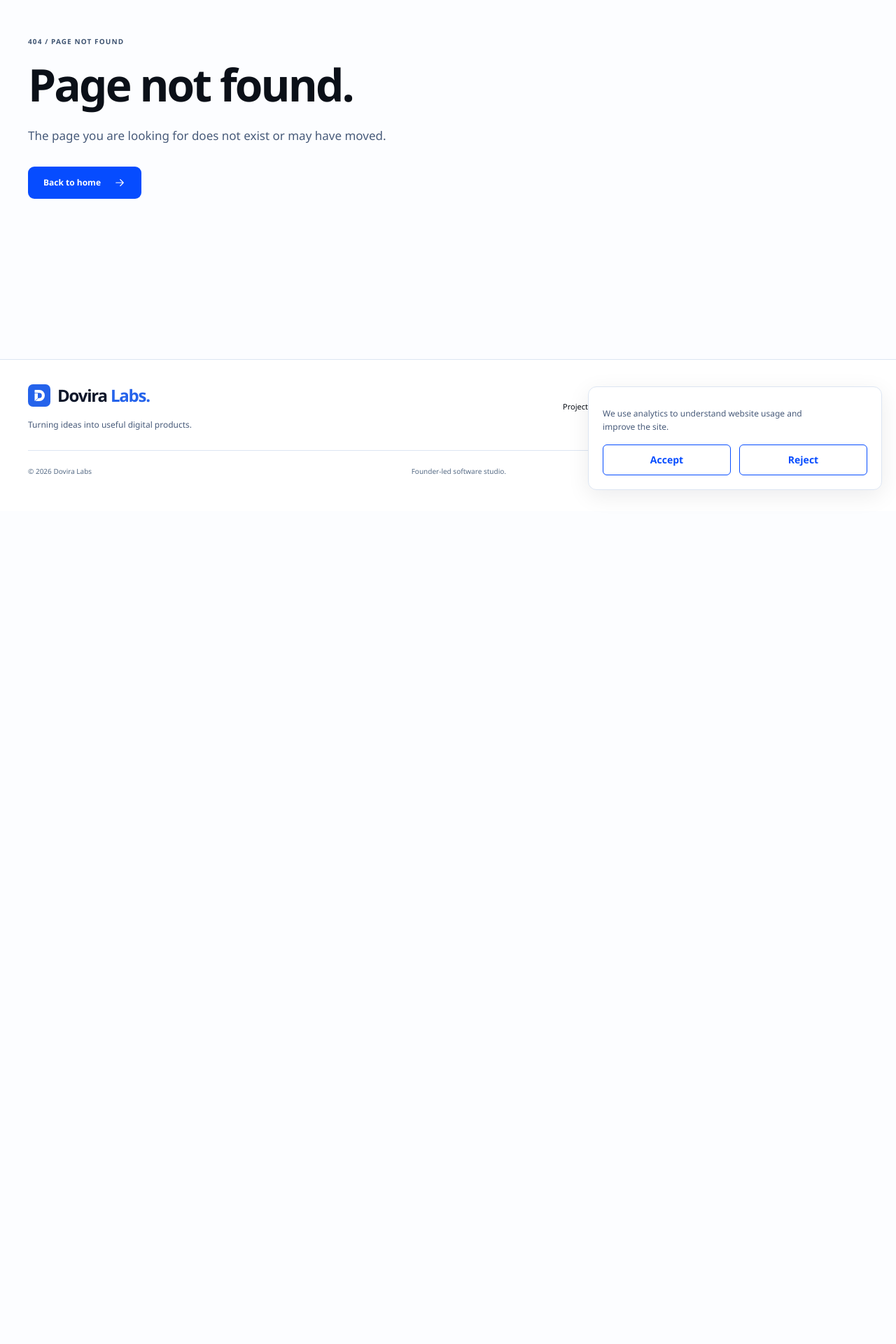
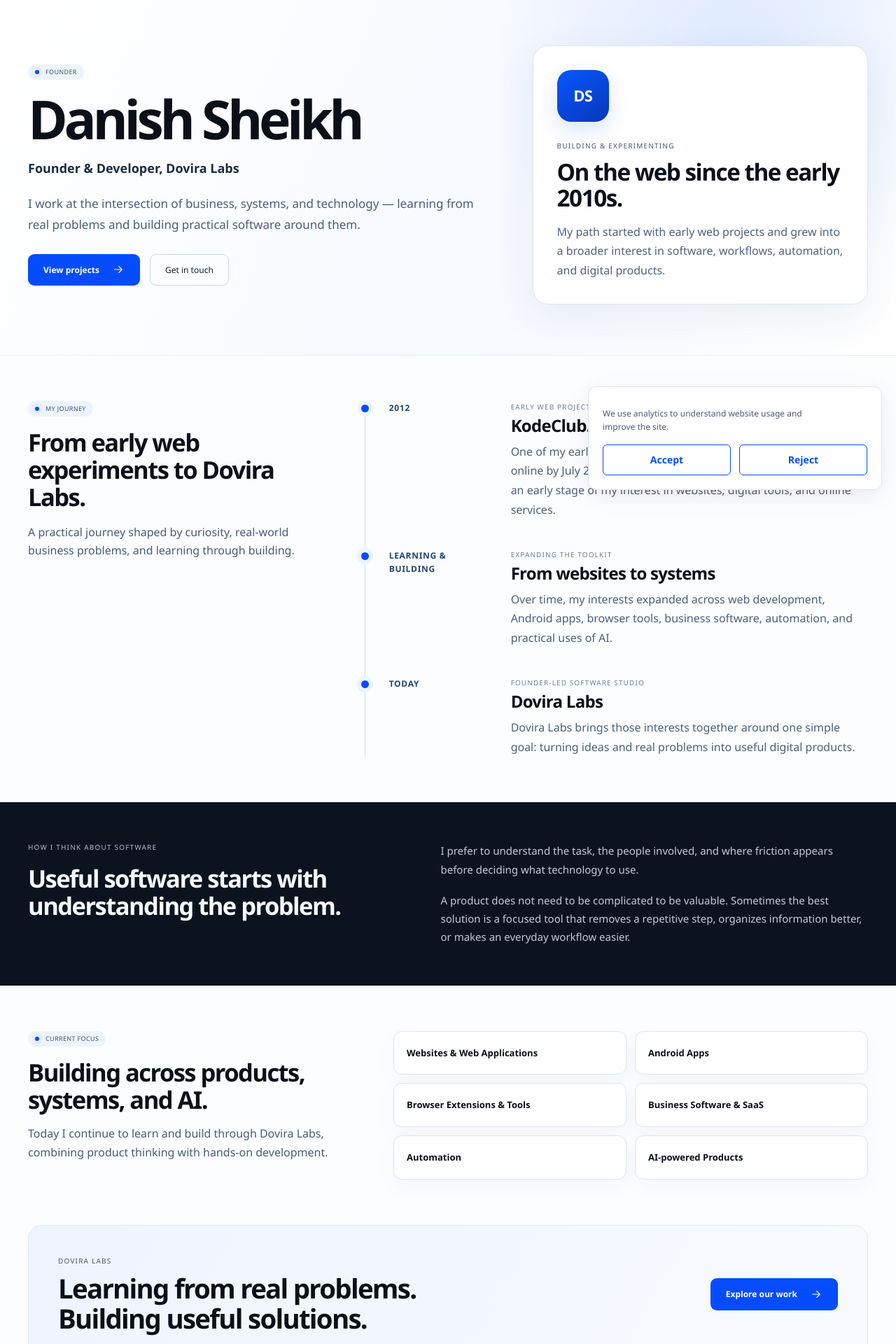
Before and after one commit to DoviraLabs/doviralabs.com, a React (Vite) app: page /founder in a window 1280 px wide. Shown: the part 80-2000 px from the top of the page at 70% size. Before the commit the page ends 810 px from the top, so only its background shows below. Built offline with nearby package versions, Linux system fonts and the light colour scheme.

Commit message:
Add founder portfolio page
Add the founder portfolio page, navigation links, homepage founder teaser, responsive styles, metadata, and sitemap coverage.

```diff
--- a/src/App.tsx
+++ b/src/App.tsx
@@ -3,6 +3,7 @@
 import { Route, Routes, useLocation } from "react-router-dom";
 import { SiteLayout } from "./layouts/SiteLayout";
 import { Home } from "./pages/Home";
+import { Founder } from "./pages/Founder";
 import { AppLock, InformationPage, NotFound, Projects } from "./pages/Pages";
 
 const metadata: Record<string, string[]> = pageMetadata;
@@ -88,6 +89,7 @@
     <Routes>
       <Route element={<SiteLayout />}>
         <Route index element={<Home />} />
+        <Route path="founder" element={<Founder />} />
         <Route path="projects" element={<Projects />} />
         <Route path="projects/app-lock" element={<AppLock />} />
         {[
--- a/src/data/metadata.json
+++ b/src/data/metadata.json
@@ -2,6 +2,10 @@
   "/": [
     "We build useful software.",
     "Dovira Labs is a founder-led software studio building practical web apps, Android apps, browser tools, business software and AI-powered products."
+  ],
+  "/founder": [
+    "Founder — Danish Sheikh",
+    "Meet Danish Sheikh, founder and developer at Dovira Labs, and explore the journey from early web projects to practical software, automation and AI-powered products."
   ],
   "/projects": [
     "Projects",
--- a/src/layouts/SiteLayout.tsx
+++ b/src/layouts/SiteLayout.tsx
@@ -33,7 +33,7 @@
     );
     document
       .querySelectorAll(
-        ".section-heading, .product-card, .category-grid article, .building, .engineering-grid, .about-grid, .contact-panel",
+        ".section-heading, .product-card, .category-grid article, .building, .engineering-grid, .about-grid, .contact-panel, .founder-timeline-item, .founder-focus-grid div",
       )
       .forEach((element) => observer.observe(element));
     return () => observer.disconnect();
@@ -73,7 +73,7 @@
             }}
           >
             <NavLink to="/projects">Projects</NavLink>
-            <Link to="/#about" aria-current={location.pathname === "/" && location.hash === "#about" ? "location" : undefined}>About</Link>
+            <NavLink to="/founder">Founder</NavLink>
             <Link to="/#engineering" aria-current={location.pathname === "/" && location.hash === "#engineering" ? "location" : undefined}>Engineering</Link>
             <NavLink to="/contact">Contact</NavLink>
             <Link className="button button-small" to="/projects">
@@ -98,6 +98,7 @@
             <nav aria-label="Footer navigation">
               {[
                 ["Projects", "/projects"],
+                ["Founder", "/founder"],
                 ["Privacy", "/privacy"],
                 ["Terms", "/terms"],
                 ["Support", "/support"],
--- a/src/main.tsx
+++ b/src/main.tsx
@@ -3,6 +3,7 @@
 import { BrowserRouter } from "react-router-dom";
 import App from "./App";
 import "./styles/index.css";
+import "./styles/founder.css";
 import "./styles/polish.css";
 
 ReactDOM.createRoot(document.getElementById("root")!).render(
--- /dev/null
+++ b/src/pages/Founder.tsx
@@ -0,0 +1,113 @@
+import { Link } from "react-router-dom";
+import { Icon } from "../components/Icon";
+
+const journey = [
+  {
+    year: "2012",
+    title: "KodeClub.com",
+    label: "Early web project",
+    copy: "One of my earliest web projects, KodeClub.com, is documented online by July 2012 in historical technology-forum records. It marks an early stage of my interest in websites, digital tools, and online services.",
+  },
+  {
+    year: "Learning & building",
+    title: "From websites to systems",
+    label: "Expanding the toolkit",
+    copy: "Over time, my interests expanded across web development, Android apps, browser tools, business software, automation, and practical uses of AI.",
+  },
+  {
+    year: "Today",
+    title: "Dovira Labs",
+    label: "Founder-led software studio",
+    copy: "Dovira Labs brings those interests together around one simple goal: turning ideas and real problems into useful digital products.",
+  },
+];
+
+const focus = [
+  "Websites & Web Applications",
+  "Android Apps",
+  "Browser Extensions & Tools",
+  "Business Software & SaaS",
+  "Automation",
+  "AI-powered Products",
+];
+
+export function Founder() {
+  return (
+    <>
+      <section className="founder-hero">
+        <div className="container founder-hero-grid">
+          <div className="founder-hero-copy">
+            <p className="eyebrow section-label"><span className="tiny-dot" /> FOUNDER</p>
+            <h1>Danish Sheikh</h1>
+            <p className="founder-title">Founder &amp; Developer, Dovira Labs</p>
+            <p className="founder-lede">I work at the intersection of business, systems, and technology — learning from real problems and building practical software around them.</p>
+            <div className="founder-actions">
+              <Link className="button" to="/projects">View projects <Icon name="arrow" size={18} /></Link>
+              <Link className="button button-outline" to="/contact">Get in touch</Link>
+            </div>
+          </div>
+          <aside className="founder-intro-card" aria-label="Founder profile summary">
+            <div className="founder-monogram" aria-hidden="true">DS</div>
+            <p className="eyebrow">BUILDING &amp; EXPERIMENTING</p>
+            <h2>On the web since the early 2010s.</h2>
+            <p>My path started with early web projects and grew into a broader interest in software, workflows, automation, and digital products.</p>
+          </aside>
+        </div>
+      </section>
+
+      <section className="section container founder-story">
+        <div className="founder-story-heading">
+          <p className="eyebrow section-label"><span className="tiny-dot" /> MY JOURNEY</p>
+          <h2>From early web experiments to Dovira Labs.</h2>
+          <p className="muted">A practical journey shaped by curiosity, real-world business problems, and learning through building.</p>
+        </div>
+        <div className="founder-timeline">
+          {journey.map((item) => (
+            <article className="founder-timeline-item" key={item.title}>
+              <div className="founder-timeline-year">{item.year}</div>
+              <div className="founder-timeline-content">
+                <p className="founder-timeline-label">{item.label}</p>
+                <h3>{item.title}</h3>
+                <p>{item.copy}</p>
+              </div>
+            </article>
+          ))}
+        </div>
+      </section>
+
+      <section className="founder-background-band">
+        <div className="container founder-background-grid">
+          <div>
+            <p className="eyebrow">HOW I THINK ABOUT SOFTWARE</p>
+            <h2>Useful software starts with understanding the problem.</h2>
+          </div>
+          <div className="founder-background-copy">
+            <p>I prefer to understand the task, the people involved, and where friction appears before deciding what technology to use.</p>
+            <p>A product does not need to be complicated to be valuable. Sometimes the best solution is a focused tool that removes a repetitive step, organizes information better, or makes an everyday workflow easier.</p>
+          </div>
+        </div>
+      </section>
+
+      <section className="section container founder-focus">
+        <div className="founder-focus-copy">
+          <p className="eyebrow section-label"><span className="tiny-dot" /> CURRENT FOCUS</p>
+          <h2>Building across products, systems, and AI.</h2>
+          <p className="muted">Today I continue to learn and build through Dovira Labs, combining product thinking with hands-on development.</p>
+        </div>
+        <div className="founder-focus-grid">
+          {focus.map((item) => <div key={item}>{item}</div>)}
+        </div>
+      </section>
+
+      <section className="founder-closing container">
+        <div className="founder-closing-panel">
+          <div>
+            <p className="eyebrow">DOVIRA LABS</p>
+            <h2>Learning from real problems.<br />Building useful solutions.</h2>
+          </div>
+          <Link className="button" to="/projects">Explore our work <Icon name="arrow" size={18} /></Link>
+        </div>
+      </section>
+    </>
+  );
+}
--- a/src/pages/Home.tsx
+++ b/src/pages/Home.tsx
@@ -54,7 +54,7 @@
     </section>
     <section className="section container about-grid" id="about">
       <div><p className="eyebrow section-label"><span className="tiny-dot"/> ABOUT DOVIRA LABS</p><h2>Founder-led.<br/>Focused on useful software.</h2><p className="about-copy">Dovira Labs is a founder-led software studio focused on practical, thoughtfully designed software.</p><p className="muted">We bring together product thinking, design and engineering to solve real problems and build useful digital products with care.</p><div className="studio-principles"><span>Product thinking</span><span>Considered design</span><span>Careful engineering</span></div></div>
-      <article className="founder-card"><div className="founder-avatar" aria-hidden="true"><span className="founder-initials">DS</span></div><div className="founder-info"><p className="eyebrow founder-kicker">BEHIND THE PRODUCTS</p><h3>Danish Sheikh</h3><p className="founder-role"><strong>Founder &amp; Developer</strong>, Dovira Labs</p><p className="muted">I lead Dovira Labs with a practical approach shaped by business, systems, and technology. My background in business operations helps me understand real problems, while software development gives me the tools to turn them into useful digital products.</p></div></article>
+      <article className="founder-card"><div className="founder-avatar" aria-hidden="true"><span className="founder-initials">DS</span></div><div className="founder-info"><p className="eyebrow founder-kicker">BEHIND THE PRODUCTS</p><h3>Danish Sheikh</h3><p className="founder-role"><strong>Founder &amp; Developer</strong>, Dovira Labs</p><p className="muted">I lead Dovira Labs with a practical approach shaped by business, systems, and technology. My web journey reaches back to the early 2010s, and today I continue learning by building useful digital products.</p><Link className="text-link" to="/founder">View founder story <Icon name="arrow" size={17}/></Link></div></article>
     </section>
     <ContactCTA/>
   </>;
```
Also changed, not shown: src/styles/founder.css (added), 1 other file (tests, documents, lock files or other folders).
